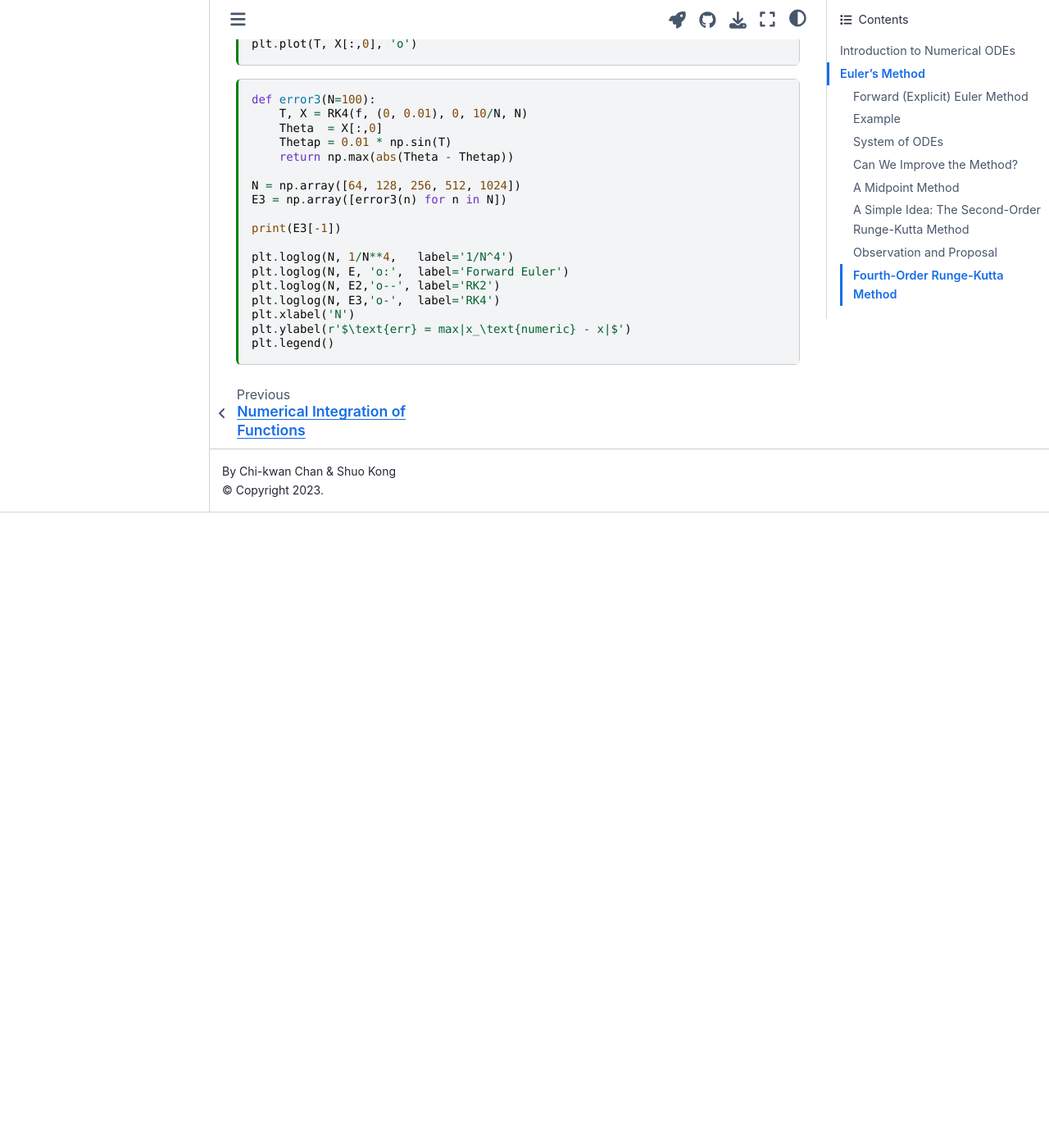
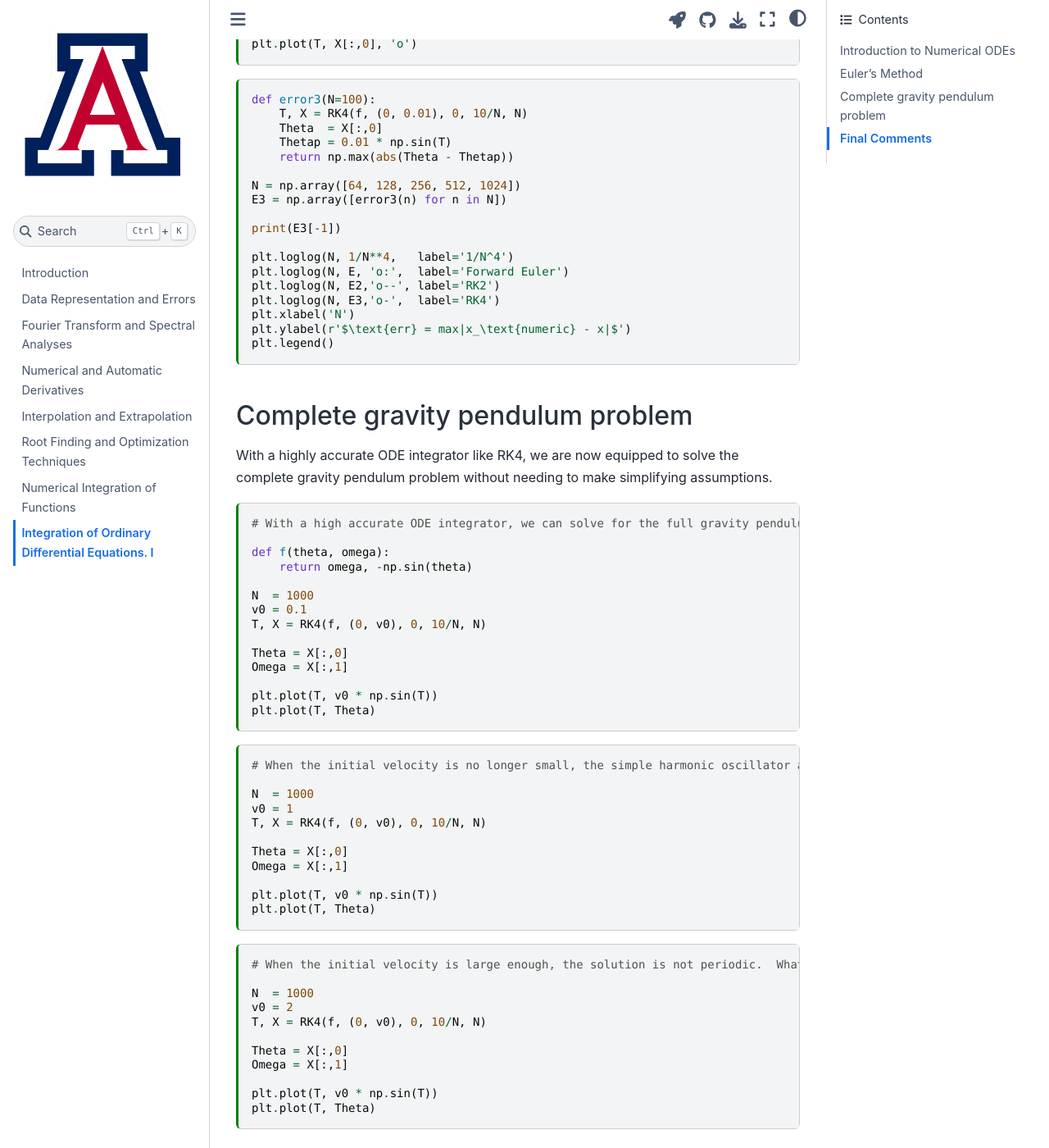
Before and after one commit to ua-2024q3-astr513/astr513, a Jupyter Book: the page built from docs/ode1.md, in a window 1280 px wide and 1400 px high, scrolled down 12627 px. Shown: the whole window at 82% size. Built offline with Jupyter Book 1.0.4 settings and Sphinx 7.4.7 and the Sphinx Book theme 1.1.4, drawn with Linux system fonts in a browser that asks for light colours; before the commit the page ends 13252 px from its top, so only the background shows below that; some of the changed text lies outside the part shown.

Commit message:
Solve the complete gravity pendulum problem

````diff
--- a/docs/ode1.md
+++ b/docs/ode1.md
@@ -533,3 +533,63 @@ plt.xlabel('N')
 plt.ylabel(r'$\text{err} = max|x_\text{numeric} - x|$')
 plt.legend()
 ```
+
+## Complete gravity pendulum problem
+
+With a highly accurate ODE integrator like RK4, we are now equipped to solve the complete gravity pendulum problem without needing to make simplifying assumptions.
+
+```{code-cell} ipython3
+# With a high accurate ODE integrator, we can solve for the full gravity pendulum problem:
+
+def f(theta, omega):
+    return omega, -np.sin(theta)
+
+N  = 1000
+v0 = 0.1
+T, X = RK4(f, (0, v0), 0, 10/N, N)
+
+Theta = X[:,0]
+Omega = X[:,1]
+
+plt.plot(T, v0 * np.sin(T))
+plt.plot(T, Theta)
+```
+
+```{code-cell} ipython3
+# When the initial velocity is no longer small, the simple harmonic oscillator approximation is no longer valid.
+
+N  = 1000
+v0 = 1
+T, X = RK4(f, (0, v0), 0, 10/N, N)
+
+Theta = X[:,0]
+Omega = X[:,1]
+
+plt.plot(T, v0 * np.sin(T))
+plt.plot(T, Theta)
+```
+
+```{code-cell} ipython3
+# When the initial velocity is large enough, the solution is not periodic.  What's going on?
+
+N  = 1000
+v0 = 2
+T, X = RK4(f, (0, v0), 0, 10/N, N)
+
+Theta = X[:,0]
+Omega = X[:,1]
+
+plt.plot(T, v0 * np.sin(T))
+plt.plot(T, Theta)
+```
+
+## Final Comments
+
+Using the insights we developed while exploring numerical integrators, we introduced the fourth-order Runge-Kutta (RK4) method as a powerful and effective approach for solving ordinary differential equations.
+The classical RK4 method is not only highly accurate but also robust and relatively simple to implement, making it a reliable "workhorse" for ODE integration across many applications.
+
+When paired with advanced techniques such as adaptive time-stepping and dense output, RK4 becomes even more versatile, extending its usefulness to a wide range of complex problems.
+However, while RK4 is broadly effective, it’s important to remember that there are many other ODE integrators available, each with strengths suited to specific types of equations.
+For certain problems—especially those involving stiffness or requiring highly efficient, precise computations—other methods may offer better performance.
+
+For further study and a deeper dive into alternative methods, consult resources like [Numerical Recipes](http://s3.amazonaws.com/nrbook.com/book_C210.html) for additional options and implementation guidance.
````
